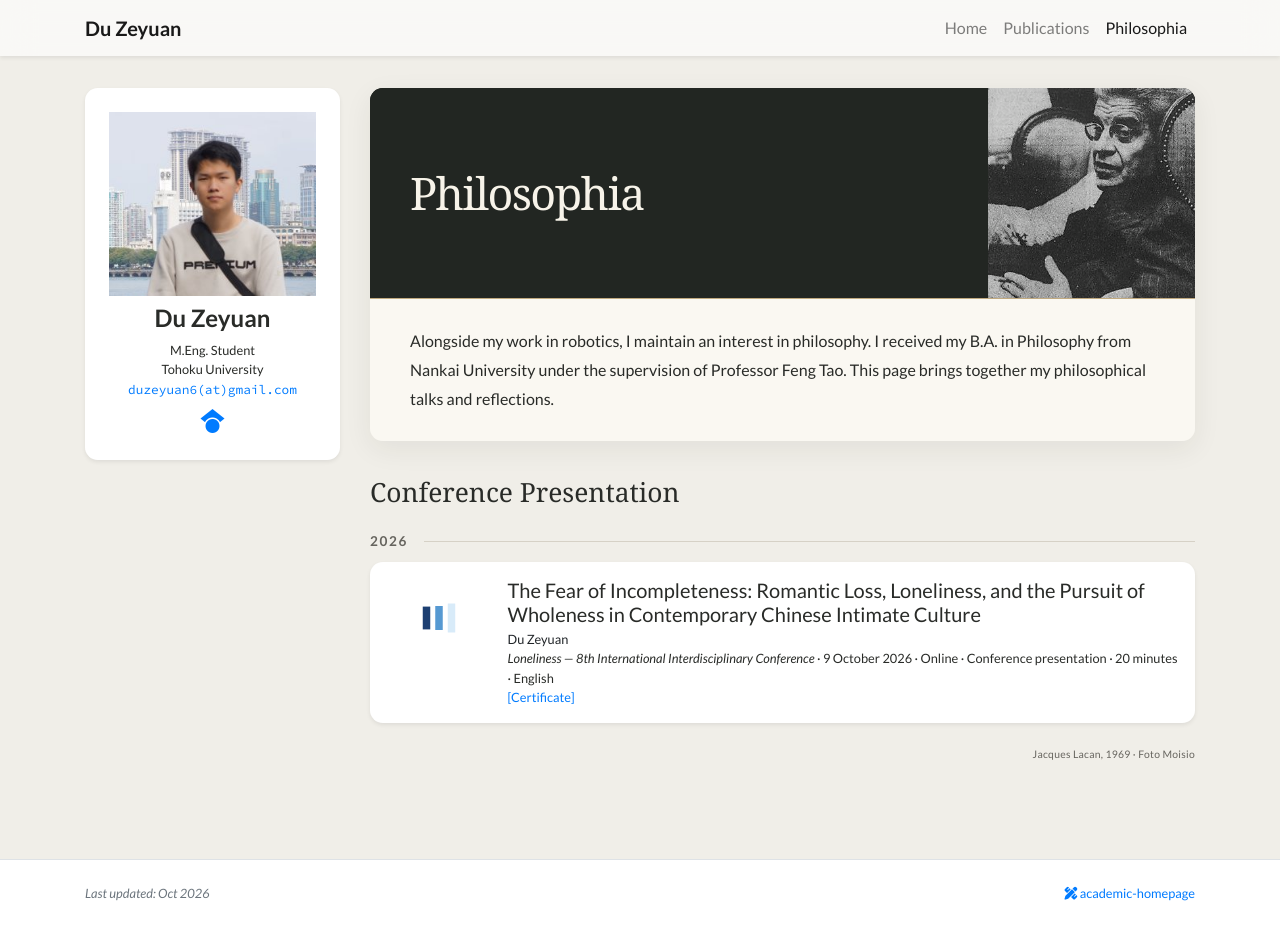
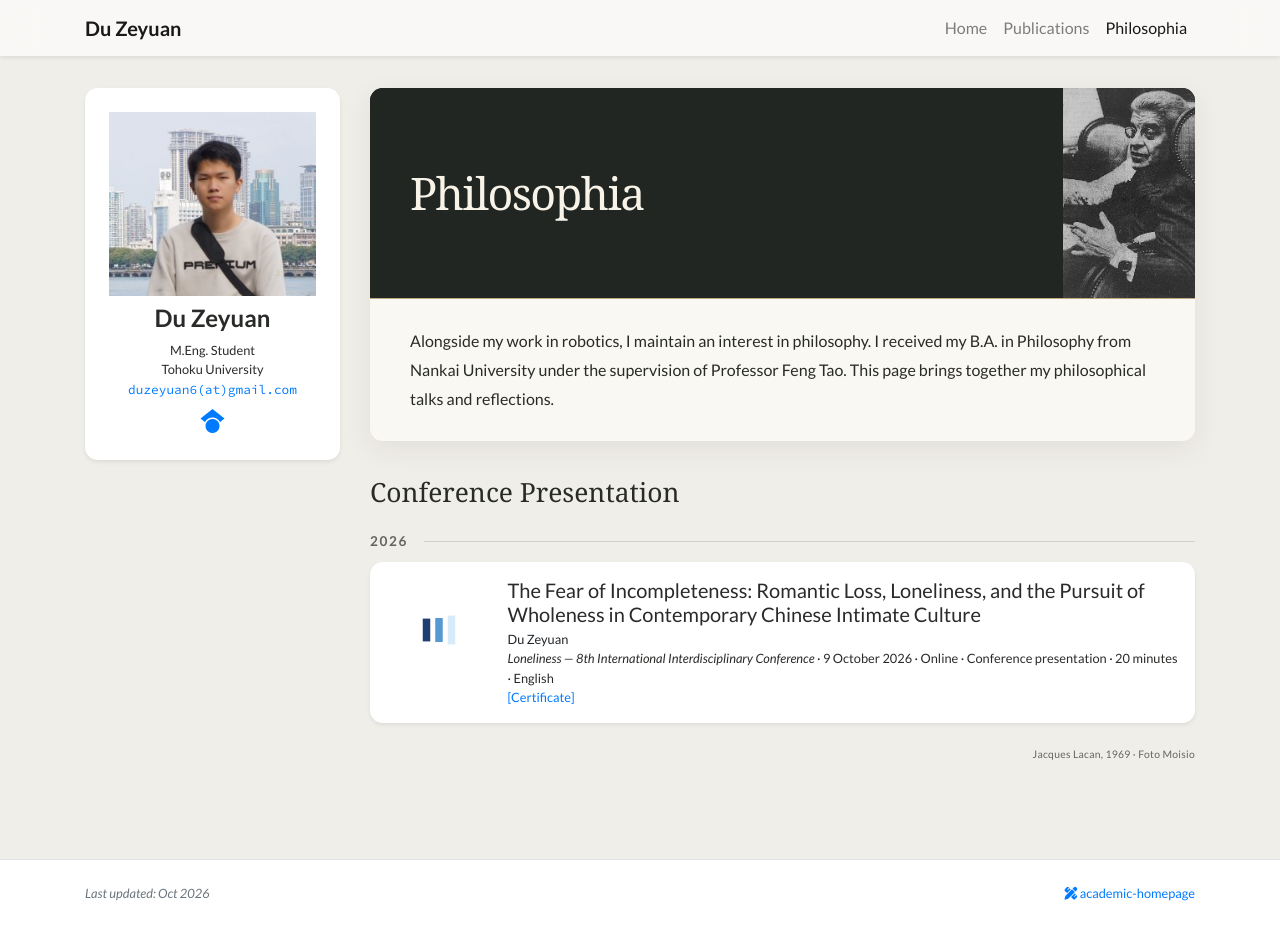
Before and after one commit to duzeyuan6/duzeyuan6.github.io, a Jekyll site: the page built from philosophy.html, in a window 1280 px wide and 927 px high. Built offline with Jekyll 4.4.1, drawn with Linux system fonts in a browser that asks for light colours; nearby versions of some CDN libraries; a style sheet for code colours, icons or effects is not loaded.

Commit message:
Adjust philosophy images

```diff
--- a/assets/css/philosophy.css
+++ b/assets/css/philosophy.css
@@ -11,8 +11,8 @@
     align-items: center;
     background-color: #222622;
     background-image: linear-gradient(90deg, #222622 0%, #222622 36%, rgba(34, 38, 34, 0.92) 48%, rgba(34, 38, 34, 0.12) 76%), url('../images/photos/jacques-lacan-1969.jpg');
-    background-size: 100% 100%, auto 330px;
-    background-position: center, right 22%;
+    background-size: 100% 100%, auto 100%;
+    background-position: center, right center;
     background-repeat: no-repeat;
     color: #f7f3e9;
 }
@@ -25,13 +25,16 @@
 .philosophy-year { display: flex; align-items: center; gap: 1rem; font-size: 0.85rem; letter-spacing: 0.12em; color: #66645e; margin: 1.5rem 0 0.8rem; }
 .philosophy-year::after { content: ''; height: 1px; flex: 1; background: #d6d1c6; }
 .philosophy-talks .bubble-visual-hash { filter: grayscale(1); opacity: 0.55; }
+@media (min-width: 768px) {
+    .philosophy-talks .col-md-3 > img { margin-top: 0.75rem; }
+}
 @media (max-width: 991.98px) {
     .philosophy-hero-copy { padding: 1.75rem; width: 80%; }
     .philosophy-bio { padding: 1.5rem 1.75rem; }
 }
 @media (max-width: 767.98px) {
     .philosophy-page > div:first-child { margin-bottom: 1.5rem; }
-    .philosophy-hero { min-height: 190px; background-size: 100% 100%, auto 300px; background-image: linear-gradient(90deg, #222622 0%, rgba(34, 38, 34, 0.94) 24%, rgba(34, 38, 34, 0.65) 57%, rgba(34, 38, 34, 0.08) 100%), url('../images/photos/jacques-lacan-1969.jpg'); }
+    .philosophy-hero { min-height: 190px; background-image: linear-gradient(90deg, #222622 0%, rgba(34, 38, 34, 0.94) 24%, rgba(34, 38, 34, 0.65) 57%, rgba(34, 38, 34, 0.08) 100%), url('../images/photos/jacques-lacan-1969.jpg'); }
     .philosophy-hero-copy { width: 100%; padding: 1.75rem 1.25rem; }
     .philosophy-bio { padding: 1.5rem 1.25rem; }
 }
```
